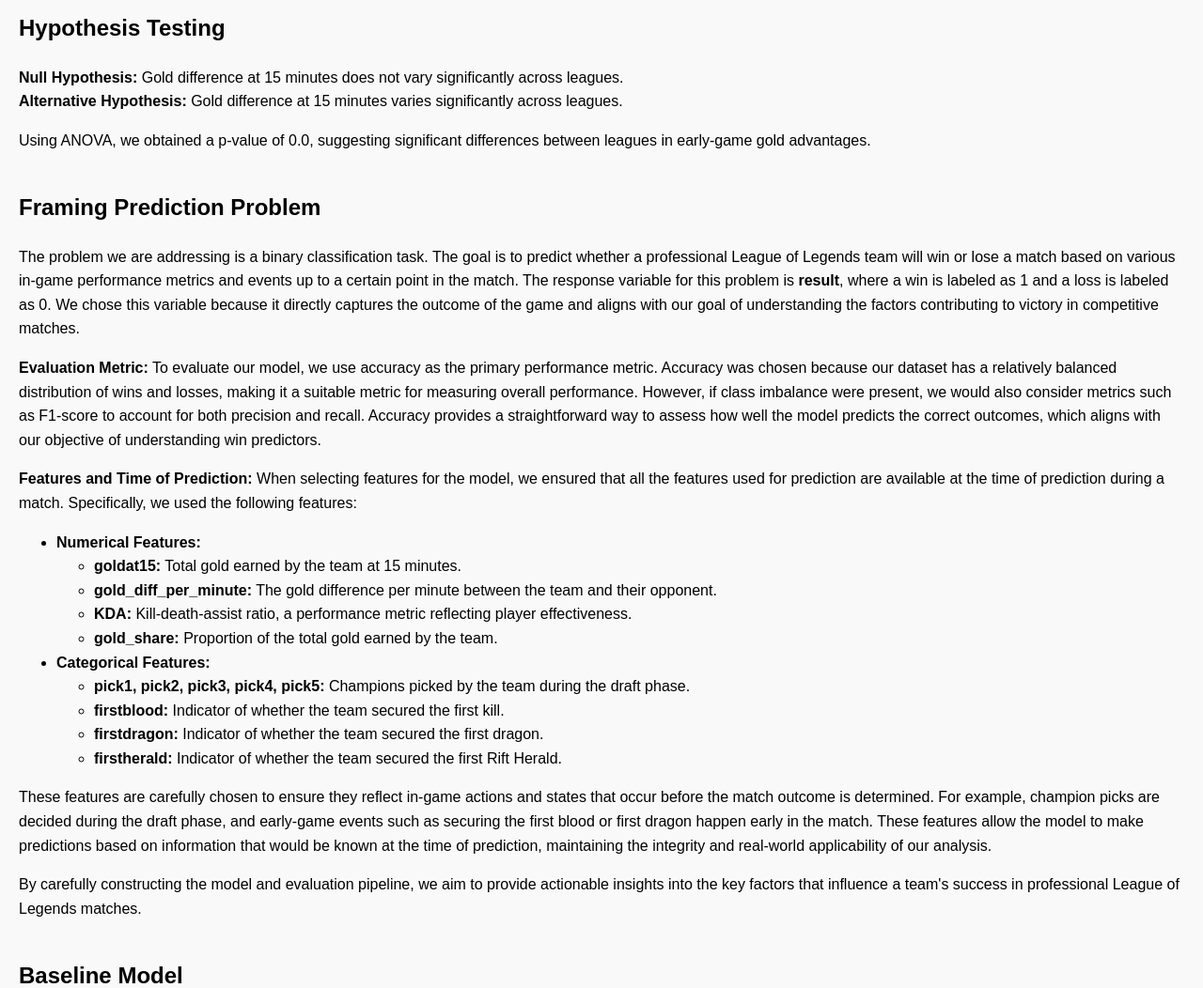
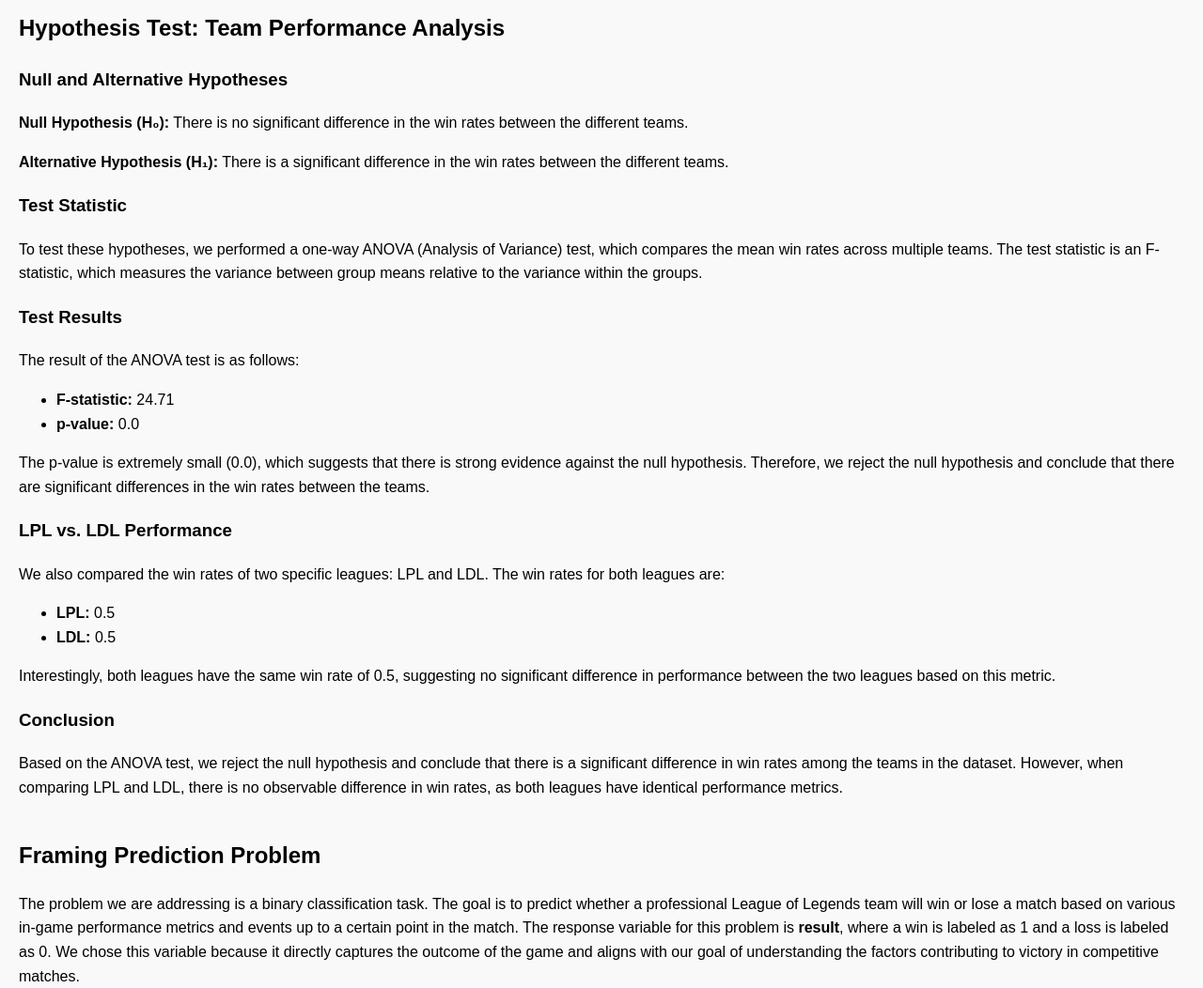
Before and after one commit to jgu0453/dsc80-proj, a plain HTML site: page index.html in a window 1280 px wide. Shown: the part 5080-6132 px from the top of the page at 94% size. Drawn offline with Linux system fonts and the light colour scheme.

Commit message:
Update index.html

```diff
--- a/index.html
+++ b/index.html
@@ -105,11 +105,35 @@
         </div>
     </section>
 
-    <section id="hypothesis-testing">
-        <h2>Hypothesis Testing</h2>
-        <p><strong>Null Hypothesis:</strong> Gold difference at 15 minutes does not vary significantly across leagues.<br>
-           <strong>Alternative Hypothesis:</strong> Gold difference at 15 minutes varies significantly across leagues.</p>
-        <p>Using ANOVA, we obtained a p-value of 0.0, suggesting significant differences between leagues in early-game gold advantages.</p>
+    <section id="hypothesis-test">
+        <h2>Hypothesis Test: Team Performance Analysis</h2>
+
+        <h3>Null and Alternative Hypotheses</h3>
+        <p><strong>Null Hypothesis (H₀):</strong> There is no significant difference in the win rates between the different teams.</p>
+        <p><strong>Alternative Hypothesis (H₁):</strong> There is a significant difference in the win rates between the different teams.</p>
+
+        <h3>Test Statistic</h3>
+        <p>To test these hypotheses, we performed a one-way ANOVA (Analysis of Variance) test, which compares the mean win rates across multiple teams. The test statistic is an F-statistic, which measures the variance between group means relative to the variance within the groups.</p>
+
+        <h3>Test Results</h3>
+        <p>The result of the ANOVA test is as follows:</p>
+        <ul>
+            <li><strong>F-statistic:</strong> 24.71</li>
+            <li><strong>p-value:</strong> 0.0</li>
+        </ul>
+        <p>The p-value is extremely small (0.0), which suggests that there is strong evidence against the null hypothesis. Therefore, we reject the null hypothesis and conclude that there are significant differences in the win rates between the teams.</p>
+
+        <h3>LPL vs. LDL Performance</h3>
+        <p>We also compared the win rates of two specific leagues: LPL and LDL. The win rates for both leagues are:</p>
+        <ul>
+            <li><strong>LPL:</strong> 0.5</li>
+            <li><strong>LDL:</strong> 0.5</li>
+        </ul>
+        <p>Interestingly, both leagues have the same win rate of 0.5, suggesting no significant difference in performance between the two leagues based on this metric.</p>
+
+        <h3>Conclusion</h3>
+        <p>Based on the ANOVA test, we reject the null hypothesis and conclude that there is a significant difference in win rates among the teams in the dataset. However, when comparing LPL and LDL, there is no observable difference in win rates, as both leagues have identical performance metrics.</p>
+
     </section>
 
     <section id="prediction-problem">
```
